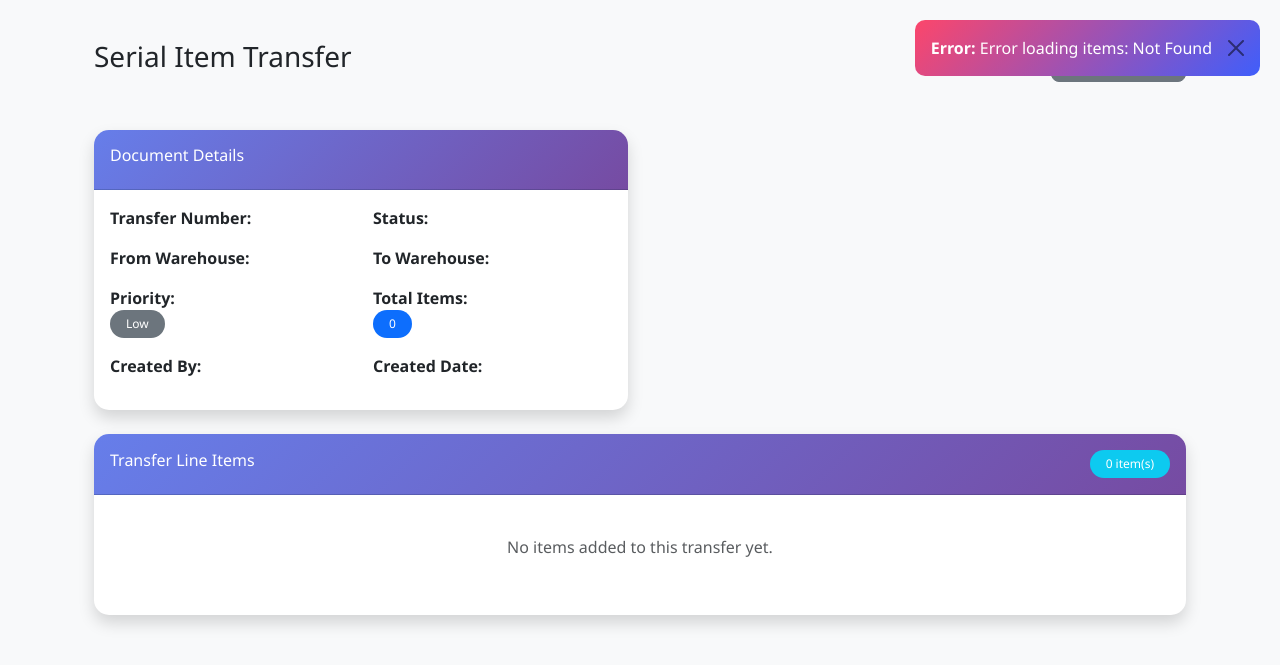
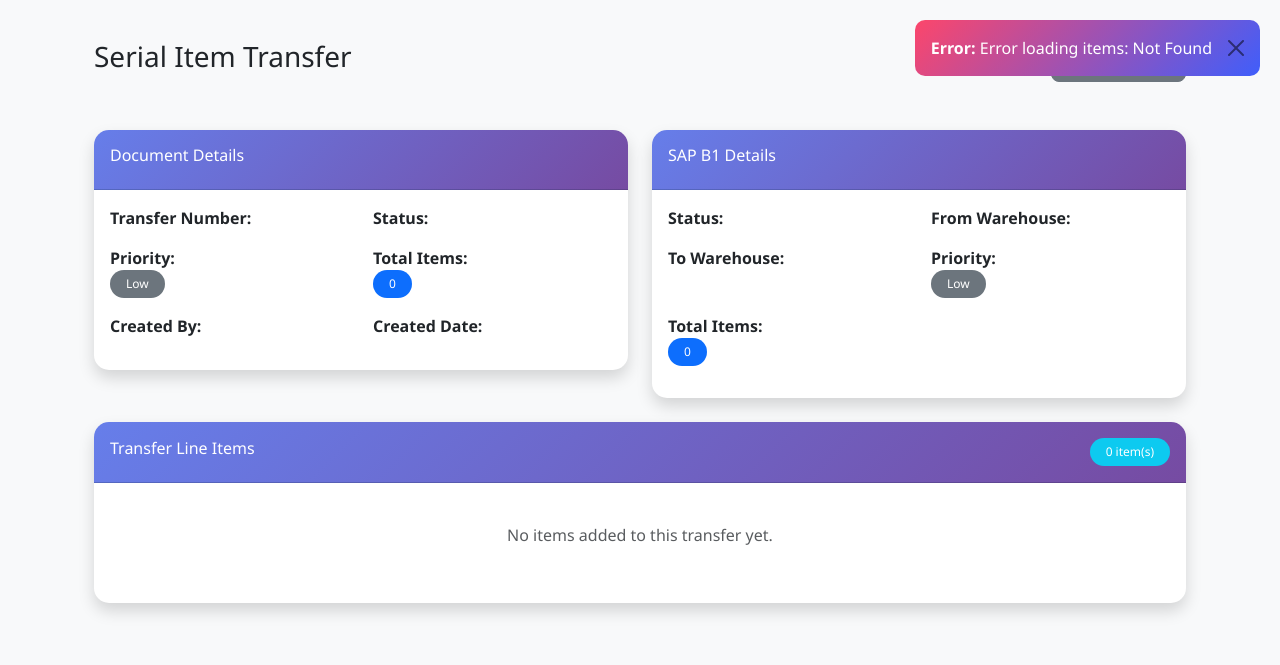
Before and after one commit to pragavigithub/IT_Lobby_20250909, a Python web app: template templates/serial_item_transfer/detail.html in a window 1280 px wide. Shown: the top 665 px of the page. Run offline with Jinja, Linux system fonts and the light colour scheme; the template is opened without the code that fills it, so the values that code supplies are empty; some libraries are stand-ins or nearby versions.

Commit message:
Serial Item Transfer UI Modified

```diff
--- a/templates/serial_item_transfer/detail.html
+++ b/templates/serial_item_transfer/detail.html
@@ -77,6 +77,78 @@
                                 {% endif %}
                             </p>
                         </div>
+<!--                        {% if transfer.sap_document_number %}-->
+<!--                        <div class="col-sm-6">-->
+<!--                            <p><strong>SAP Document Number:</strong><br>-->
+<!--                                <span class="badge bg-success">{{ transfer.sap_document_number }}</span>-->
+<!--                            </p>-->
+<!--                        </div>-->
+<!--                        {% endif %}-->
+<!--                        <div class="col-sm-6">-->
+<!--                            <p><strong>From Warehouse:</strong><br>-->
+<!--                                <span class="badge bg-info">{{ transfer.from_warehouse }}</span>-->
+<!--                            </p>-->
+<!--                        </div>-->
+<!--                        <div class="col-sm-6">-->
+<!--                            <p><strong>To Warehouse:</strong><br>-->
+<!--                                <span class="badge bg-info">{{ transfer.to_warehouse }}</span>-->
+<!--                            </p>-->
+<!--                        </div>-->
+                        <div class="col-sm-6">
+                            <p><strong>Priority:</strong><br>
+                                {% if transfer.priority == 'urgent' %}
+                                <span class="badge bg-danger">Urgent</span>
+                                {% elif transfer.priority == 'high' %}
+                                <span class="badge bg-warning">High</span>
+                                {% elif transfer.priority == 'normal' %}
+                                <span class="badge bg-info">Normal</span>
+                                {% else %}
+                                <span class="badge bg-secondary">Low</span>
+                                {% endif %}
+                            </p>
+                        </div>
+                        <div class="col-sm-6">
+                            <p><strong>Total Items:</strong><br>
+                                <span class="badge bg-primary">{{ transfer.items|sum(attribute='quantity') }}</span>
+                            </p>
+                        </div>
+                        <div class="col-sm-6">
+                            <p><strong>Created By:</strong><br>{{ transfer.user.username }}</p>
+                        </div>
+                        <div class="col-sm-6">
+                            <p><strong>Created Date:</strong><br>{{ transfer.created_at.strftime('%Y-%m-%d %H:%M') }}</p>
+                        </div>
+                        {% if transfer.notes %}
+                        <div class="col-12">
+                            <p><strong>Notes:</strong><br>{{ transfer.notes }}</p>
+                        </div>
+                        {% endif %}
+                    </div>
+                </div>
+            </div>
+        </div>
+        <div class="col-md-6">
+            <div class="card shadow">
+                <div class="card-header py-3">
+                    <h6 >SAP B1 Details</h6>
+                </div>
+                <div class="card-body">
+                    <div class="row">
+                        <div class="col-sm-6">
+                            <p><strong>Status:</strong><br>
+                                {% if transfer.status == 'draft' %}
+                                <span class="badge bg-secondary">Draft</span>
+                                {% elif transfer.status == 'submitted' %}
+                                <span class="badge bg-warning">Submitted</span>
+                                {% elif transfer.status == 'qc_approved' %}
+                                <span class="badge bg-success">QC Approved</span>
+                                {% elif transfer.status == 'posted' %}
+                                <span class="badge bg-primary">Posted</span>
+                                {% elif transfer.status == 'rejected' %}
+                                <span class="badge bg-danger">Rejected</span>
+                                {% endif %}
+                            </p>
+                        </div>
                         {% if transfer.sap_document_number %}
                         <div class="col-sm-6">
                             <p><strong>SAP Document Number:</strong><br>
@@ -112,17 +184,17 @@
                                 <span class="badge bg-primary">{{ transfer.items|sum(attribute='quantity') }}</span>
                             </p>
                         </div>
-                        <div class="col-sm-6">
-                            <p><strong>Created By:</strong><br>{{ transfer.user.username }}</p>
-                        </div>
-                        <div class="col-sm-6">
-                            <p><strong>Created Date:</strong><br>{{ transfer.created_at.strftime('%Y-%m-%d %H:%M') }}</p>
-                        </div>
-                        {% if transfer.notes %}
-                        <div class="col-12">
-                            <p><strong>Notes:</strong><br>{{ transfer.notes }}</p>
-                        </div>
-                        {% endif %}
+<!--                        <div class="col-sm-6">-->
+<!--                            <p><strong>Created By:</strong><br>{{ transfer.user.username }}</p>-->
+<!--                        </div>-->
+<!--                        <div class="col-sm-6">-->
+<!--                            <p><strong>Created Date:</strong><br>{{ transfer.created_at.strftime('%Y-%m-%d %H:%M') }}</p>-->
+<!--                        </div>-->
+<!--                        {% if transfer.notes %}-->
+<!--                        <div class="col-12">-->
+<!--                            <p><strong>Notes:</strong><br>{{ transfer.notes }}</p>-->
+<!--                        </div>-->
+<!--                        {% endif %}-->
                     </div>
                 </div>
             </div>
```
